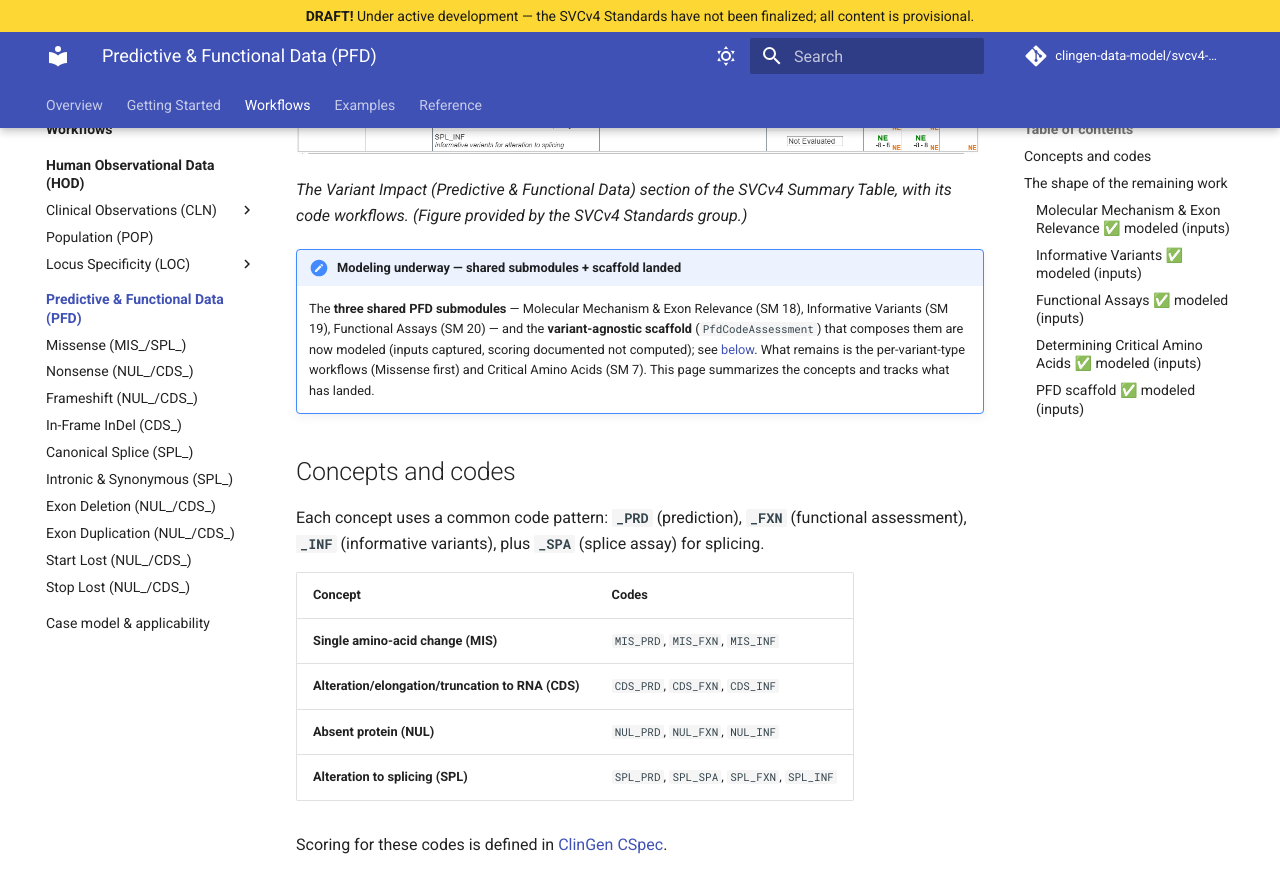
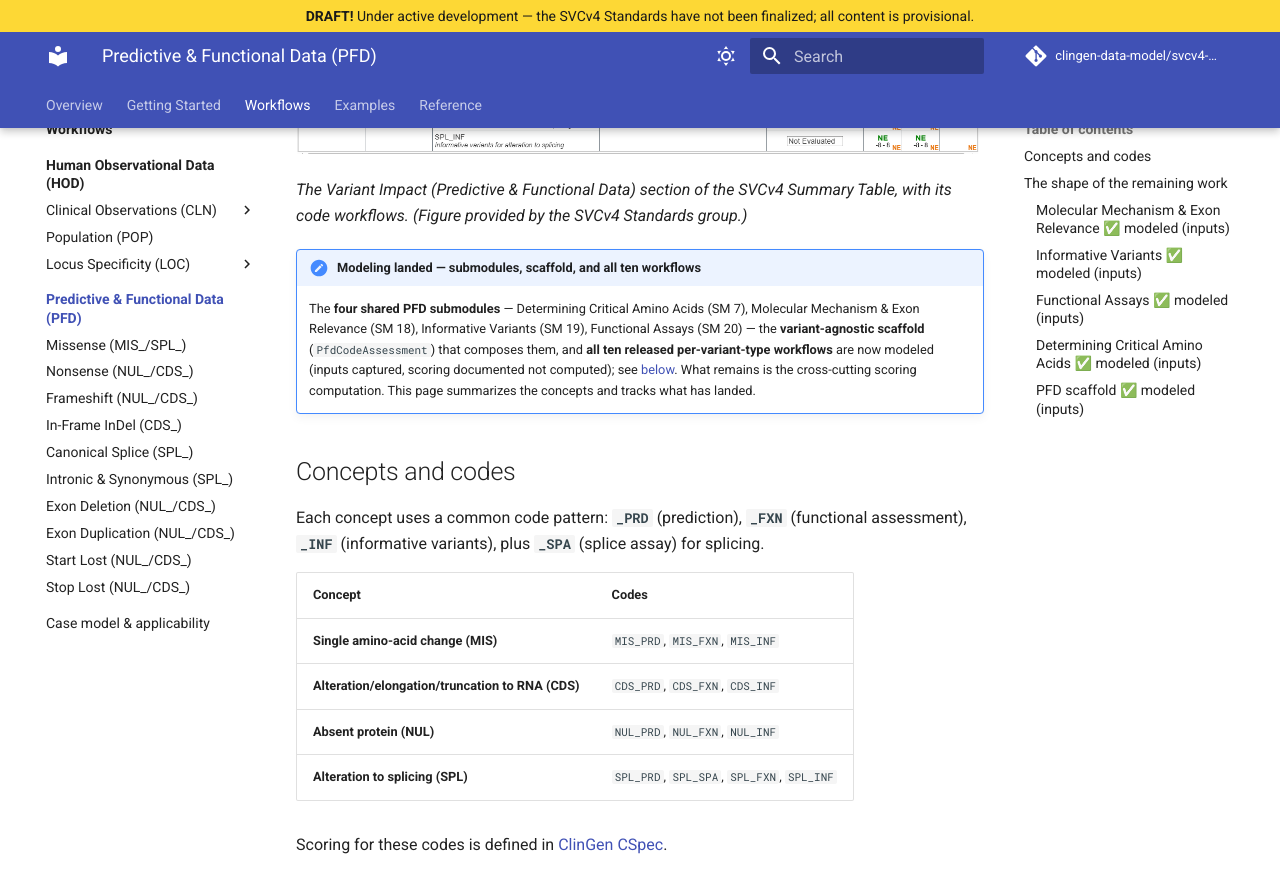
Before and after one commit to clingen-data-model/svcv4-model, an MkDocs documentation site: the page built from docs/workflows/pfd/index.md, in a window 1280 px wide and 900 px high, scrolled down 526 px. Shown: the top 893 px of the window. Built offline with MkDocs 1.6.1 and Material for MkDocs 9.7.7, drawn with Linux system fonts in a browser that asks for light colours; comment, search, counter and statistics services are not loaded.

Commit message:
docs: refresh stale PFD-index admonition (four submodules + ten workflows landed)
Addresses code-review: the top-of-page 'Modeling underway' note still said 'three
submodules' and listed the workflows + SM 7 as remaining, contradicting the body's
'four submodules'/all-ten-modeled state introduced by this PR.

Co-Authored-By: Claude Opus 4.8 (1M context) <noreply@anthropic.com>

```diff
--- a/docs/workflows/pfd/index.md
+++ b/docs/workflows/pfd/index.md
@@ -12,15 +12,15 @@ evaluated impact (e.g. missense, nonsense, splice, indel).
 *The Variant Impact (Predictive & Functional Data) section of the SVCv4 Summary
 Table, with its code workflows. (Figure provided by the SVCv4 Standards group.)*
 
-!!! note "Modeling underway — shared submodules + scaffold landed"
+!!! note "Modeling landed — submodules, scaffold, and all ten workflows"
 
-    The **three shared PFD submodules** — Molecular Mechanism & Exon Relevance
-    (SM 18), Informative Variants (SM 19), Functional Assays (SM 20) — and the
-    **variant-agnostic scaffold** (`PfdCodeAssessment`) that composes them are now
+    The **four shared PFD submodules** — Determining Critical Amino Acids (SM 7),
+    Molecular Mechanism & Exon Relevance (SM 18), Informative Variants (SM 19),
+    Functional Assays (SM 20) — the **variant-agnostic scaffold** (`PfdCodeAssessment`)
+    that composes them, and **all ten released per-variant-type workflows** are now
     modeled (inputs captured, scoring documented not computed); see
-    [below](#the-shape-of-the-remaining-work). What remains is the per-variant-type
-    workflows (Missense first) and Critical Amino Acids (SM 7). This page
-    summarizes the concepts and tracks what has landed.
+    [below](#the-shape-of-the-remaining-work). What remains is the cross-cutting scoring
+    computation. This page summarizes the concepts and tracks what has landed.
 
 ## Concepts and codes
 
```
